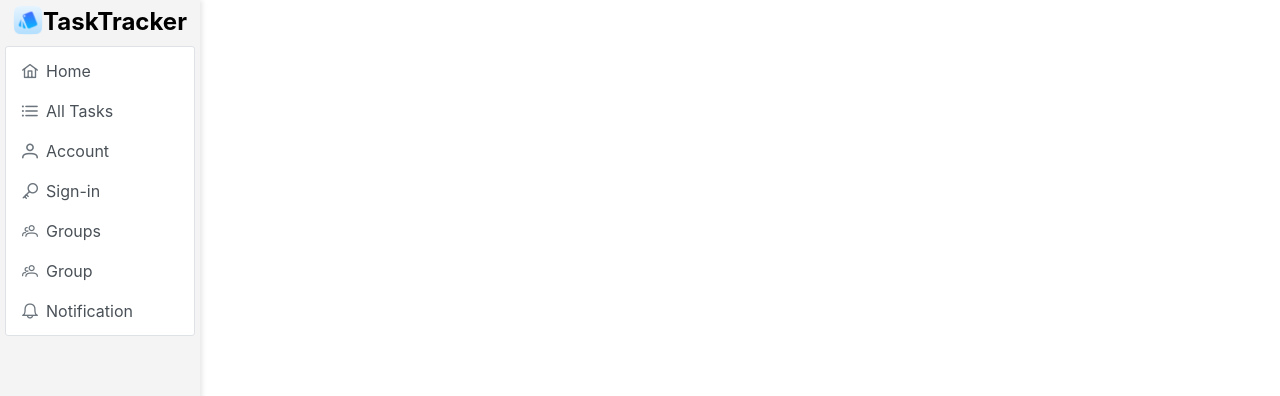
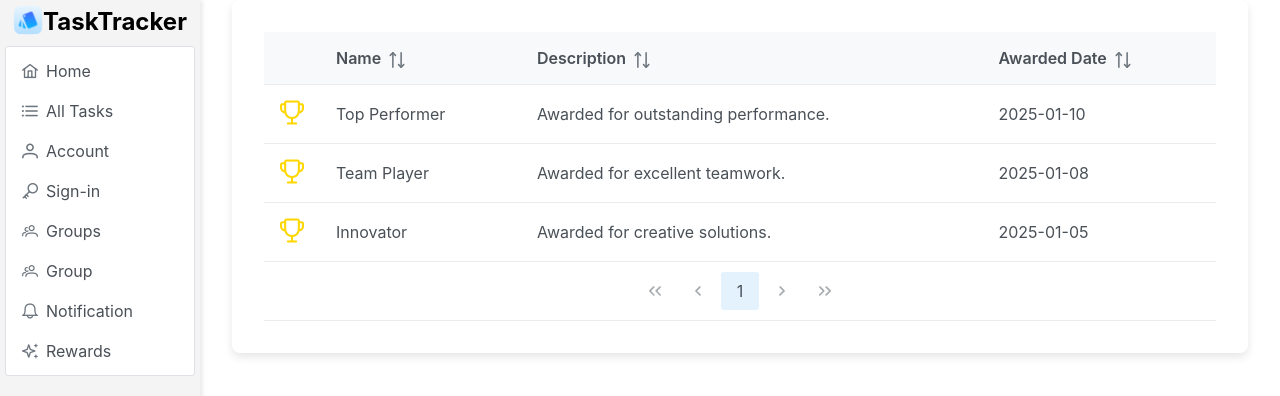
Before and after one commit to Miqvet/course-work-front, a React (Create React App) app: page /rewards in a window 1280 px wide. Shown: the top 396 px of the page. Built offline with nearby package versions, Linux system fonts and the light colour scheme.

Commit message:
add rewards

```diff
--- a/src/AdminPanel.jsx
+++ b/src/AdminPanel.jsx
@@ -378,9 +378,9 @@ const AdminPanel = ({ group, tasks, members, onUpdateGroup, onDeleteTask, onCrea
             </div>
 
             <h3>Участники группы</h3>
-            <DataTable value={members} responsiveLayout="scroll">
-                <Column field="name" header="Имя" />
-                <Column field="role" header="Роль" />
+            <DataTable paginator rows={5} value={members} responsiveLayout="scroll">
+                <Column field="name" header="Имя" sortable/>
+                <Column field="role" header="Роль" sortable/>
                 <Column
                     header="Действия"
                     body={(member) => (
@@ -433,15 +433,15 @@ const AdminPanel = ({ group, tasks, members, onUpdateGroup, onDeleteTask, onCrea
                 onClick={() => setCreateTaskDialogVisible(true)}
             />
 
-            <DataTable value={categories} responsiveLayout="scroll">
-                <Column field="name" header="Название категории" />
-                <Column field="description" header="Описание категории" />
+            <DataTable value={categories} paginator rows={5} responsiveLayout="scroll">
+                <Column field="name" header="Название категории" sortable/>
+                <Column field="description" header="Описание категории" sortable/>
             </DataTable>
 
-            <DataTable value={tasks} responsiveLayout="scroll">
-                <Column field="title" header="Название" />
-                <Column field="description" header="Описание" />
-                <Column field="deadline" header="Дедлайн" />
+            <DataTable value={tasks} paginator rows={5}  responsiveLayout="scroll">
+                <Column field="title" header="Название" sortable/>
+                <Column field="description" header="Описание" sortable/>
+                <Column field="deadline" header="Дедлайн" sortable/>
                 <Column
                     header="Действия"
                     body={(task) => (
--- a/src/App.css
+++ b/src/App.css
@@ -72,3 +72,21 @@
 .account-details .field{
   padding: 5px
 }
+
+
+
+.rewards-table {
+  width: 100%;
+  margin: 0 auto;
+  box-shadow: 0 4px 8px rgba(0, 0, 0, 0.1);
+  border-radius: 8px;
+  background-color: #fff;
+}
+
+.p-datatable-header {
+  background-color: #f4f4f4;
+}
+
+.pi-trophy {
+  margin: 0 auto;
+}
--- a/src/App.js
+++ b/src/App.js
@@ -17,6 +17,7 @@ import AuthForm from './AuthForm';
 import Groups from "./Groups";
 import Group from "./Group";
 import NotificationTable from "./Notifiacation";
+import RewardsTable from "./RewardsTable";
 
 const locales = { 'en-US': enUS };
 const localizer = dateFnsLocalizer({
@@ -36,6 +37,7 @@ const App = () => {
         { label: 'Groups', icon: 'pi pi-users', command: () => window.location = '/groups' },
         { label: 'Group', icon: 'pi pi-users', command: () => window.location = '/group' },
         { label: 'Notification', icon: 'pi pi-bell', command: () => window.location = '/notifications' },
+        { label: "Rewards", icon: 'pi pi-sparkles', command: () => window.location = "/rewards" }, // Новый маршрут
     ];
 
     return (
@@ -51,6 +53,7 @@ const App = () => {
                         <Route path="/groups" element={<Groups />} />
                         <Route path="/group" element={<Group />} />
                         <Route path="/notifications" element={<NotificationTable />} /> {/* Новый маршрут */}
+                        <Route path="/rewards" element={<RewardsTable />} /> {/* Новый маршрут */}
                     </Routes>
                 </div>
             </div>
--- /dev/null
+++ b/src/RewardsTable.jsx
@@ -0,0 +1,29 @@
+import React from "react";
+import { DataTable } from "primereact/datatable";
+import { Column } from "primereact/column";
+import { Button } from "primereact/button";
+
+const RewardsTable = () => {
+    const rewards = [
+        { name: "Top Performer", description: "Awarded for outstanding performance.", awarded_date: "2025-01-10" },
+        { name: "Team Player", description: "Awarded for excellent teamwork.", awarded_date: "2025-01-08" },
+        { name: "Innovator", description: "Awarded for creative solutions.", awarded_date: "2025-01-05" },
+    ];
+
+    const trophyBodyTemplate = () => (
+        <i className="pi pi-trophy" style={{ fontSize: "1.5rem", color: "#FFD700" }}></i>
+    );
+
+    return (
+        <div className="rewards-table" style={{ padding: "2rem" }}>
+            <DataTable value={rewards} paginator rows={5} responsiveLayout="scroll">
+                <Column body={trophyBodyTemplate} style={{ width: "50px", textAlign: "center" }}></Column>
+                <Column field="name" header="Name" sortable></Column>
+                <Column field="description" header="Description" sortable></Column>
+                <Column field="awarded_date" header="Awarded Date" sortable></Column>
+            </DataTable>
+        </div>
+    );
+};
+
+export default RewardsTable;
```
